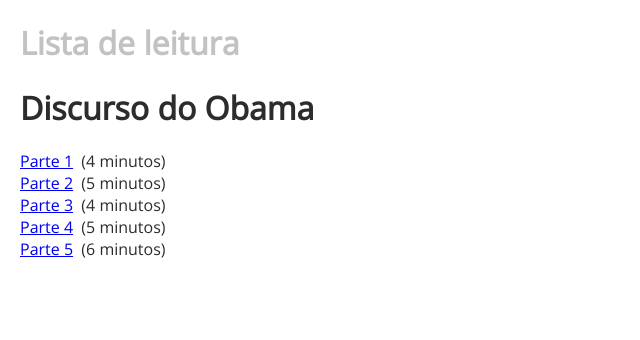
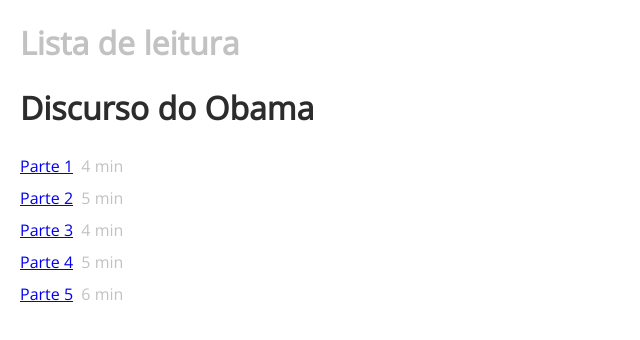
Before and after one commit to arturcarvalho/read, a plain HTML site: page index.html in a window 1280 px wide. Shown: the whole page, without its empty margins (0-640 px from the left). Drawn offline with nearby package versions, Linux system fonts and the light colour scheme.

Commit message:
rework mins looks

```diff
--- a/index.html
+++ b/index.html
@@ -8,14 +8,14 @@
 
 <body>
 	<div class="conts">
-		<h1 class='lst'>Lista de leitura</h1>
+		<h1 class='light'>Lista de leitura</h1>
 		<h1>Discurso do Obama</h1>
 
-		<div><a href="https://arturcarvalho.github.io/read/obama-speech-1/">Parte 1</a> &nbsp;(4 minutos)</div>
-		<div><a href="https://arturcarvalho.github.io/read/obama-speech-2/">Parte 2</a> &nbsp;(5 minutos)</div>
-		<div><a href="https://arturcarvalho.github.io/read/obama-speech-3/">Parte 3</a> &nbsp;(4 minutos)</div>
-		<div><a href="https://arturcarvalho.github.io/read/obama-speech-4/">Parte 4</a> &nbsp;(5 minutos)</div>
-		<div><a href="https://arturcarvalho.github.io/read/obama-speech-5/">Parte 5</a> &nbsp;(6 minutos)</div>
+		<div class='chap'><a href="https://arturcarvalho.github.io/read/obama-speech-1/">Parte 1</a><span class='light'> &nbsp;4 min</span></div>
+		<div class='chap'><a href="https://arturcarvalho.github.io/read/obama-speech-2/">Parte 2</a><span class='light'> &nbsp;5 min</span></div>
+		<div class='chap'><a href="https://arturcarvalho.github.io/read/obama-speech-3/">Parte 3</a><span class='light'> &nbsp;4 min</span></div>
+		<div class='chap'><a href="https://arturcarvalho.github.io/read/obama-speech-4/">Parte 4</a><span class='light'> &nbsp;5 min</span></div>
+		<div class='chap'><a href="https://arturcarvalho.github.io/read/obama-speech-5/">Parte 5</a><span class='light'> &nbsp;6 min</span></div>
 	</div>
 </body>
 
--- a/site.css
+++ b/site.css
@@ -6,12 +6,17 @@ body {
 
 .l1, .l2 {
 	padding: 10px 0;
+
 }
 .conts {
 	padding: 0 20px;
 }
-h1.lst {
+
+.light {
 	color: #c2c2c2;
+}
+.chap {
+	padding: 5px 0px;
 }
 
 .container {
```
